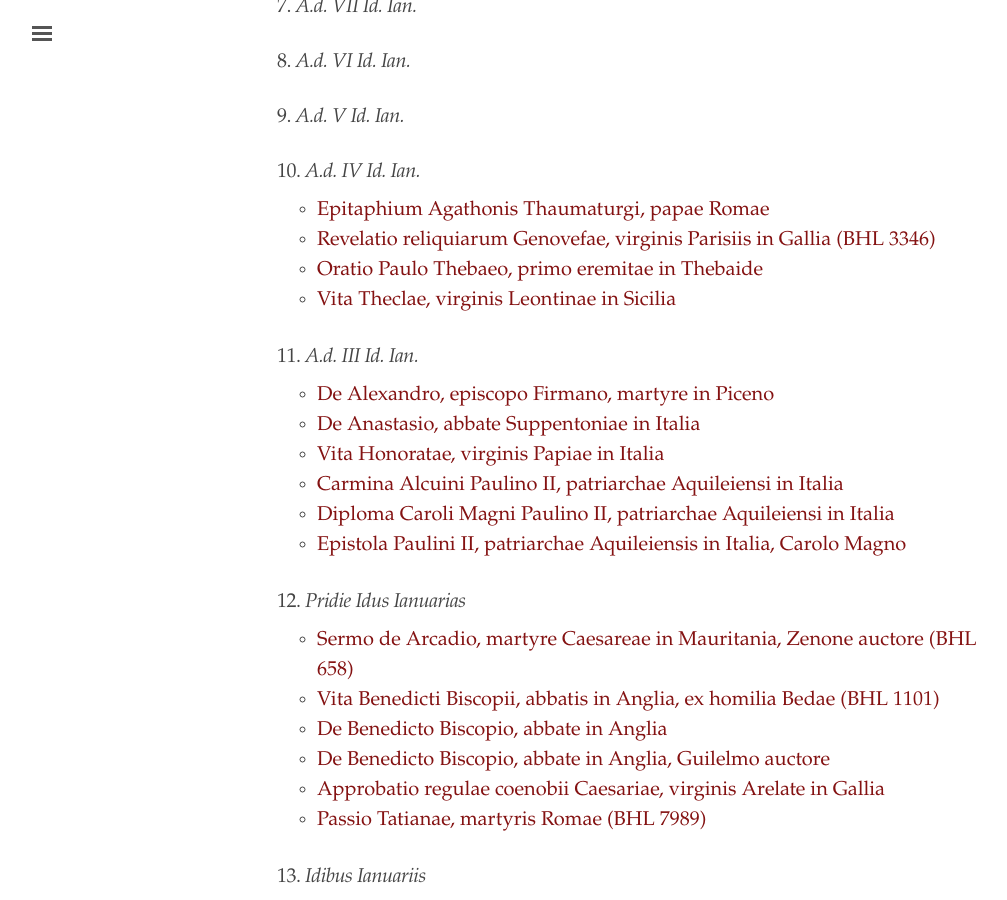
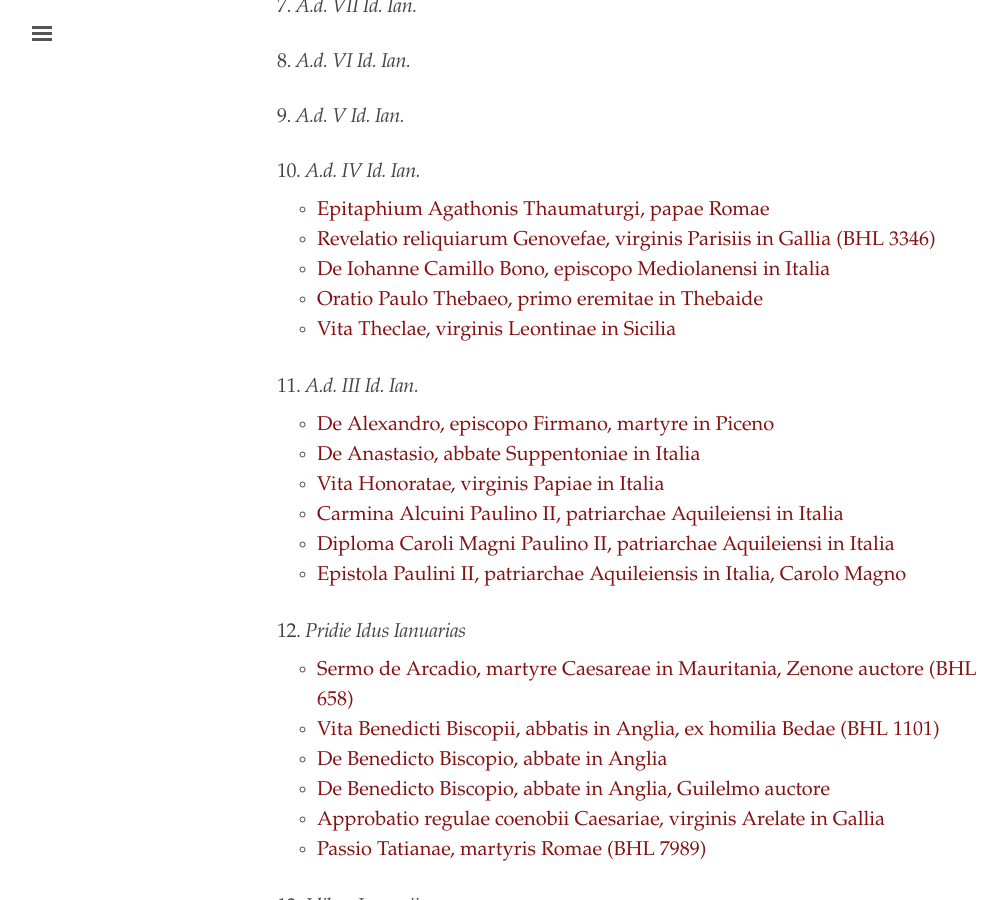
Before and after one commit to cjkoepke1/latin-hagiography, a Jekyll site: the page built from index.md, in a window 1280 px wide and 900 px high, scrolled down 1505 px. Shown: the whole window, without its empty margins (3-1010 px from the left). Built offline with Jekyll 4.4.1, drawn with Linux system fonts in a browser that asks for light colours.

Commit message:
Added De Iohanne Bono

```diff
--- a/index.md
+++ b/index.md
@@ -61,6 +61,7 @@
 
 - [Epitaphium Agathonis Thaumaturgi, papae Romae](https://cjkoepke1.github.io/latin-hagiography/texts/epitaphium-agathonis/)
 - [Revelatio reliquiarum Genovefae, virginis Parisiis in Gallia (BHL 3346)](https://cjkoepke1.github.io/latin-hagiography/texts/revelatio-genovefae/)
+- [De Iohanne Camillo Bono, episcopo Mediolanensi in Italia](https://cjkoepke1.github.io/latin-hagiography/texts/de-iohanne-bono/)
 - [Oratio Paulo Thebaeo, primo eremitae in Thebaide](https://cjkoepke1.github.io/latin-hagiography/texts/oratio-paulo-thebaeo/)
 - [Vita Theclae, virginis Leontinae in Sicilia](https://cjkoepke1.github.io/latin-hagiography/texts/vita-theclae-leontinae/)
 
```
